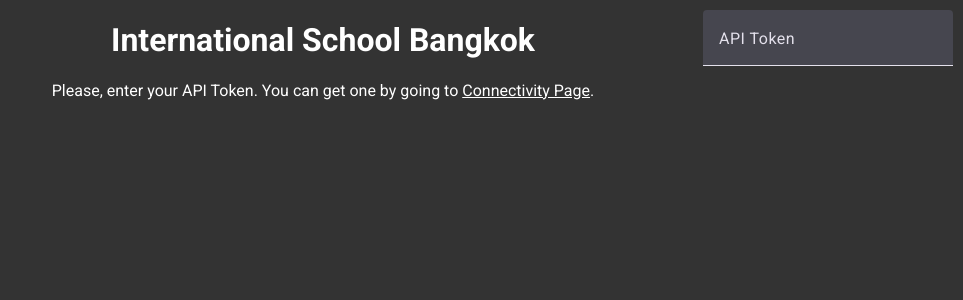
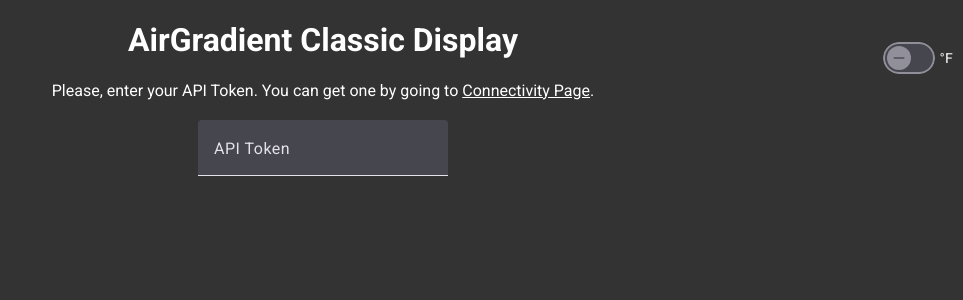
Before and after one commit to airgradienthq/airgradient-example-display, an Angular app: page / in a window 1280 px wide. Shown: the top 300 px of the page, without its empty margins (317-1280 px from the left). Built offline with nearby package versions, Linux system fonts and the light colour scheme.

Commit message:
fix: hide API token field when provided

```diff
--- a/angular.json
+++ b/angular.json
@@ -3,7 +3,7 @@
   "version": 1,
   "newProjectRoot": "projects",
   "projects": {
-    "ag-ibs-display-demo": {
+    "ag-classic-display-demo": {
       "projectType": "application",
       "schematics": {
         "@schematics/angular:component": {
@@ -20,7 +20,7 @@
         "build": {
           "builder": "@angular-devkit/build-angular:browser",
           "options": {
-            "outputPath": "dist/ag-ibs-display-demo",
+            "outputPath": "dist/ag-classic-display-demo",
             "index": "src/index.html",
             "main": "src/main.ts",
             "polyfills": "src/polyfills.ts",
@@ -75,10 +75,10 @@
           },
           "configurations": {
             "production": {
-              "buildTarget": "ag-ibs-display-demo:build:production"
+              "buildTarget": "ag-classic-display-demo:build:production"
             },
             "development": {
-              "buildTarget": "ag-ibs-display-demo:build:development"
+              "buildTarget": "ag-classic-display-demo:build:development"
             }
           },
           "defaultConfiguration": "development"
@@ -86,7 +86,7 @@
         "extract-i18n": {
           "builder": "@angular-devkit/build-angular:extract-i18n",
           "options": {
-            "buildTarget": "ag-ibs-display-demo:build"
+            "buildTarget": "ag-classic-display-demo:build"
           }
         },
         "test": {
--- a/karma.conf.js
+++ b/karma.conf.js
@@ -25,7 +25,7 @@
       suppressAll: true // removes the duplicated traces
     },
     coverageReporter: {
-      dir: require('path').join(__dirname, './coverage/ag-ibs-display-demo'),
+      dir: require('path').join(__dirname, './coverage/ag-classic-display-demo'),
       subdir: '.',
       reporters: [
         { type: 'html' },
--- a/package.json
+++ b/package.json
@@ -1,5 +1,5 @@
 {
-  "name": "ag-ibs-display-demo",
+  "name": "ag-classic-display-demo",
   "version": "0.0.0",
   "scripts": {
     "ng": "ng",
--- a/src/app/app.component.html
+++ b/src/app/app.component.html
@@ -5,18 +5,20 @@
   ></mat-progress-bar>
 }
 
-<mat-form-field class="api-toke-field">
-  <mat-label>API Token</mat-label>
-  <input
-    matInput
-    [formControl]="apiToken"
-    (keyup.enter)="apiTokenManagement(apiToken.value)"
-  />
-</mat-form-field>
+<div class="controls">
+  <mat-slide-toggle
+    class="example-margin"
+    [checked]="checked"
+    [disabled]="disabled"
+    (change)="toggleTemperatureUnit()"
+  >
+    °F
+  </mat-slide-toggle>
+</div>
 
 <div class="spacer-bottom-lg wrapper">
   <h1>
-    International School Bangkok
+    AirGradient Classic Display
   </h1>
 
   @if (outdoorLocations?.length) {
@@ -68,17 +70,7 @@
 
           @if (location.atmp_corrected | nonNullablePipe : true) {
             <div class="measurement">
-              <div
-                class="sub-measurement-icon"
-                [ngStyle]="{ backgroundColor: location.atmp_corrected }"
-              ></div>
-              <span>Temperature: {{ location.atmp_corrected }}°C</span>
-            </div>
-          }
-
-          @if (location.atmp_fahrenheit | nonNullablePipe : true) {
-            <div class="measurement">
-              <span>Temperature: {{ location.atmp_fahrenheit | number : '1.0-2' }}°F</span>
+              <span>Temperature: {{ location.atmp_corrected | temperatureValue : isFahrenheit | number : '1.1-1' }}{{ getTemperatureUnit() }}</span>
             </div>
           }
 
@@ -94,17 +86,7 @@
                 class="sub-measurement-icon"
                 [ngStyle]="{ backgroundColor: getColorByValue(location.heatindex, 'heatindex') }"
               ></div>
-              <span>Heat Index: {{ location.heatindex | number : '1.0-2' }}°C</span>
-            </div>
-          }
-
-          @if (location.heat_index_fahrenheit | nonNullablePipe : true) {
-            <div class="measurement">
-              <div
-                class="sub-measurement-icon"
-                [ngStyle]="{ backgroundColor: getColorByValue(location.heat_index_fahrenheit, 'heat_index_fahrenheit') }"
-              ></div>
-              <span>Heat Index: {{ location.heat_index_fahrenheit | number:'1.0-2' }}°F</span>
+              <span>Heat Index: {{ location.heatindex | temperatureValue : isFahrenheit | number : '1.1-1' }}{{ getTemperatureUnit() }}</span>
             </div>
           }
         } @else {
@@ -169,13 +151,7 @@
 
           @if (location.atmp_corrected | nonNullablePipe : true) {
             <div class="measurement">
-              <span>Temperature: {{ location.atmp_corrected | number : '1.0-2' }}°C</span>
-            </div>
-          }
-
-          @if (location.atmp_fahrenheit | nonNullablePipe : true) {
-            <div class="measurement">
-              <span>Temperature: {{ location.atmp_fahrenheit | number : '1.0-2' }}°F</span>
+              <span>Temperature: {{ location.atmp_corrected | temperatureValue : isFahrenheit | number : '1.1-1' }}{{ getTemperatureUnit() }}</span>
             </div>
           }
 
@@ -191,17 +167,7 @@
                 class="sub-measurement-icon"
                 [ngStyle]="{ backgroundColor: getColorByValue(location.heatindex, 'heatindex') }"
               ></div>
-              <span>Heat Index: {{ location.heatindex | number : '1.0-2' }}°C</span>
-            </div>
-          }
-
-          @if (location.heat_index_fahrenheit | nonNullablePipe : true) {
-            <div class="measurement">
-              <div
-                class="sub-measurement-icon"
-                [ngStyle]="{ backgroundColor: getColorByValue(location.heat_index_fahrenheit, 'heat_index_fahrenheit') }"
-              ></div>
-              <span>Heat Index: {{ location.heat_index_fahrenheit | number:'1.0-2' }}°F</span>
+              <span>Heat Index: {{ location.heatindex | temperatureValue : isFahrenheit | number : '1.1-1' }}{{ getTemperatureUnit() }}</span>
             </div>
           }
         } @else {
@@ -238,6 +204,15 @@
         You can get one by going to
         <a href="https://app.airgradient.com/settings/place?tab=4" target="_blank">Connectivity Page</a>.
       </div>
+
+      <mat-form-field class="api-token-field">
+        <mat-label>API Token</mat-label>
+        <input
+          matInput
+          [formControl]="apiToken"
+          (keyup.enter)="apiTokenManagement(apiToken.value)"
+        />
+      </mat-form-field>
     }
   }
 </div>
--- a/src/app/app.component.scss
+++ b/src/app/app.component.scss
@@ -118,13 +118,26 @@
   display: none !important;
 }
 
-.api-toke-field {
+.controls {
   position: absolute;
   top: 10px;
   right: 10px;
+  display: flex;
+  flex-direction: row;
+  align-items: flex-start;
+  gap: 10px;
+
+  @media (max-width: 500px) {
+    flex-direction: column;
+    align-items: flex-end;
+  }
+}
+
+.api-token-field {
   width: 250px;
   max-width: 100%;
-  margin-bottom: 20px;
+
+  margin-top: var(--md-size);
 
   @media (max-width: 500px) {
     width: 100%;
@@ -156,3 +169,33 @@
     }
   }
 }
+
+.example-margin {
+  height: 56px; // Match the form field height
+  display: flex;
+  align-items: center;
+  margin-top: var(--md-size);
+
+  ::ng-deep {
+    .mat-slide-toggle-bar {
+      background-color: rgba(255, 255, 255, 0.3) !important;
+    }
+
+    .mat-slide-toggle-thumb {
+      background-color: rgba(255, 255, 255, 0.8) !important;
+    }
+
+    .mdc-switch--selected .mdc-switch__track {
+      background-color: rgba(33, 150, 243, 0.5) !important;
+    }
+
+    .mdc-switch--selected .mdc-switch__handle::after {
+      background-color: #2196F3 !important;
+    }
+
+    .mdc-form-field > label {
+      color: rgba(255, 255, 255, 0.8) !important;
+      font-weight: 500;
+    }
+  }
+}
--- a/src/app/app.component.ts
+++ b/src/app/app.component.ts
@@ -10,12 +10,14 @@
 import { DisplayDataService } from 'src/app/services/display-data.service';
 import { NonNullablePipe } from 'src/app/pipes/non-nullable.pipe';
 import { MeasuresAvailablePipe } from 'src/app/pipes/measures-available.pipe';
+import { TemperatureValuePipe } from 'src/app/pipes/temperature-value.pipe';
 
 import { MatFormFieldModule } from '@angular/material/form-field';
 import { MatInputModule } from '@angular/material/input';
 import { MatButtonModule } from '@angular/material/button';
 import { MatIconModule } from '@angular/material/icon';
 import { MatProgressBarModule } from '@angular/material/progress-bar';
+import {MatSlideToggle} from '@angular/material/slide-toggle';
 
 const AIR_MEASURE_VALUES_COLORS_CONFIG: { [key: string]: AirMeasureConfig[] } = {
   pm02: [
@@ -113,7 +115,9 @@
     MatIconModule,
     MatProgressBarModule,
     NonNullablePipe,
-    MeasuresAvailablePipe
+    MeasuresAvailablePipe,
+    TemperatureValuePipe,
+    MatSlideToggle
   ],
   templateUrl: './app.component.html',
   styleUrls: ['./app.component.scss']
@@ -125,6 +129,9 @@
   public today?: Date;
   public apiToken = new FormControl<string>('', { nonNullable: true });
   public loadingDisplayData$: Observable<boolean> = this.displayData.loadingDisplayData$;
+  public checked = false;
+  public disabled = false;
+  public isFahrenheit = false;
 
   constructor(
     private _messageService: MessageService,
@@ -155,6 +162,7 @@
 
     this.today = new Date();
     this.loadSavedApiToken();
+    this.loadSavedTemperatureUnit();
   }
 
   ngOnDestroy(): void {
@@ -270,4 +278,31 @@
     localStorage.setItem('airGradientApiToken', apiToken);
     this.displayData.startGettingDisplayMeasuresData(apiToken);
   }
+
+  public toggleTemperatureUnit(): void {
+    this.isFahrenheit = !this.isFahrenheit;
+    this.checked = this.isFahrenheit;
+    localStorage.setItem('temperatureUnit', this.isFahrenheit ? 'fahrenheit' : 'celsius');
+  }
+
+  private loadSavedTemperatureUnit(): void {
+    const savedUnit = localStorage.getItem('temperatureUnit');
+    if (savedUnit === 'fahrenheit') {
+      this.isFahrenheit = true;
+      this.checked = true;
+    } else {
+      this.isFahrenheit = false;
+      this.checked = false;
+    }
+  }
+
+  public celsiusToFahrenheit(celsius: number): number {
+    if (celsius === null || celsius === undefined) return celsius;
+    return (celsius * 9/5) + 32;
+  }
+
+
+  public getTemperatureUnit(): string {
+    return this.isFahrenheit ? '°F' : '°C';
+  }
 }
--- /dev/null
+++ b/src/app/pipes/temperature-value.pipe.ts
@@ -0,0 +1,18 @@
+import { Pipe, PipeTransform } from '@angular/core';
+
+@Pipe({
+  name: 'temperatureValue',
+  standalone: true
+})
+export class TemperatureValuePipe implements PipeTransform {
+
+  transform(tempCelsius: number, isFahrenheit: boolean): number {
+    if (tempCelsius === null || tempCelsius === undefined) return tempCelsius;
+    return isFahrenheit ? this.celsiusToFahrenheit(tempCelsius) : tempCelsius;
+  }
+
+  private celsiusToFahrenheit(celsius: number): number {
+    if (celsius === null || celsius === undefined) return celsius;
+    return (celsius * 9/5) + 32;
+  }
+}
--- a/src/index.html
+++ b/src/index.html
@@ -2,7 +2,7 @@
 <html lang="en">
 <head>
   <meta charset="utf-8">
-  <title>AgIbsDisplayDemo</title>
+  <title>AirGradient Classic Display Demo</title>
   <base href="/">
   <meta name="viewport" content="width=device-width, initial-scale=1">
   <link rel="icon" type="image/x-icon" href="favicon.ico">
```
Also changed, not shown: 2 other files (tests, documents, lock files or other folders).
